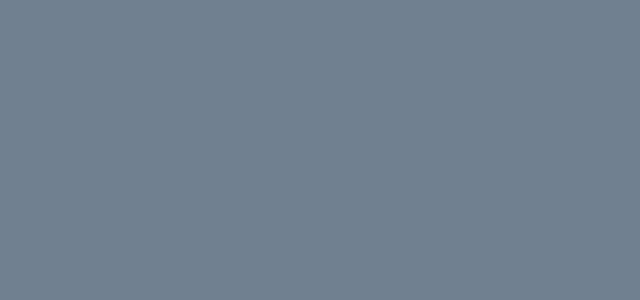
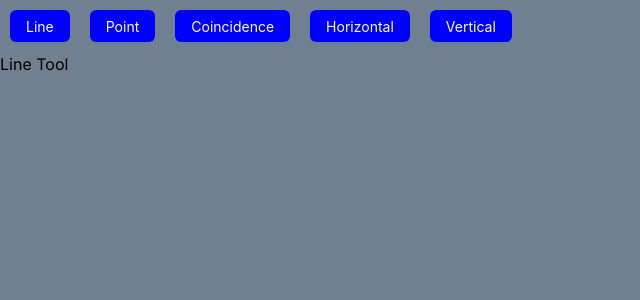
Before and after one commit to sg-dev1/r3f_cad, a Next.js app: page / in a window 1280 px wide. Shown: the top 300 px of the page, without its empty margins (0-640 px from the left). Built offline with nearby package versions, Linux system fonts and the light colour scheme.

Commit message:
Added antd library; added Buttons to switch between different tools (number of tools need to be extendend in future)

```diff
--- a/package.json
+++ b/package.json
@@ -13,6 +13,7 @@
     "@react-three/fiber": "^8.15.19",
     "@reduxjs/toolkit": "^2.2.2",
     "@types/three": "^0.162.0",
+    "antd": "^5.15.4",
     "next": "14.1.3",
     "react": "^18",
     "react-dom": "^18",
--- a/src/app/globals.css
+++ b/src/app/globals.css
@@ -19,3 +19,9 @@ body {
 .sketcherview {
   height: 100vh !important;
 }
+
+/* Apply a margin to all primary buttons */
+.primary-button {
+  margin: 10px;
+  background-color: blue;
+}
--- a/src/components/ClickableLine.tsx
+++ b/src/components/ClickableLine.tsx
@@ -20,6 +20,7 @@ export interface ClickableLineRefType {
   onClick: (event: React.MouseEvent<HTMLDivElement, MouseEvent>) => void;
   onPointerOver: (event: React.PointerEvent<HTMLDivElement>) => void;
   onPointerMove: (event: React.PointerEvent<HTMLDivElement>) => void;
+  reset: () => void;
 }
 
 const xyPlane = new THREE.Plane(new THREE.Vector3(0, 0, 1), 0);
@@ -84,14 +85,19 @@ const ClickableLine = forwardRef<any, any>(({}, ref) => {
           setCurrentMousePos(intersect);
         }
       },
+      reset: () => {
+        setCurrentMousePos(undefined);
+      },
     }),
     [camera, scene, raycaster]
   );
 
   useEffect(() => {
+    const pointsLst = sketchPoints.map((p) => new Vector3(p.x, p.y, p.z));
     if (currentMousePos) {
-      const pointsLst = sketchPoints.map((p) => new Vector3(p.x, p.y, p.z));
       setPointsToDraw([...pointsLst, currentMousePos]);
+    } else {
+      setPointsToDraw(pointsLst);
     }
   }, [currentMousePos]);
 
--- a/src/components/SketcherView.tsx
+++ b/src/components/SketcherView.tsx
@@ -5,6 +5,11 @@
 //      - app also behaves strangely together with orbit controls (maybe disable it - only support zooming and panning and no rotation)
 // NOTE: To fix this issue use Plane instead (mathematical infinite plane)
 // https://www.columbia.edu/~njn2118/journal/2019/2/18.html
+//
+// TODO Should display points
+// TODO Should allow multiple lines --> currently we only have one long line
+// TODO Points and lines should be selectable (highlight on mouse over) --> preparation for constraint tools
+//   --> all this will require changes in data model (redux)
 //
 // TODO add more tools:
 //   - Currently we simply have a simple line drawing tool that saves its points into the redux state
@@ -14,52 +19,94 @@
 // TODO disable camera rotation (only zooming and paning should be allowed) - rotation creates weird behaviour
 'use client';
 
-import React, { useRef, useState, forwardRef, useImperativeHandle } from 'react';
-import { Canvas, useThree } from '@react-three/fiber';
-import { CameraControls, OrthographicCamera, Line, Plane } from '@react-three/drei';
-import { BoxGeometry, Vector3 } from 'three';
-import * as THREE from 'three';
+import React, { useState, useEffect } from 'react';
+import { Canvas } from '@react-three/fiber';
+import { CameraControls, OrthographicCamera } from '@react-three/drei';
 import ClickableLine, { ClickableLineRefType } from './ClickableLine';
+import { Button } from 'antd';
 
-// This is just a test object and will be removed in the future
-// const Box = (props: any) => {
-//   const boxRef = useRef<BoxGeometry>();
+enum ToolState {
+  DISABLED = 0,
+  LINE_TOOL,
+  POINT_TOOL,
 
-//   return (
-//     <mesh ref={boxRef} {...props}>
-//       <boxGeometry args={[100, 100, 100]} />
-//       <meshStandardMaterial attach="material" color={'red'} />
-//     </mesh>
-//   );
-// };
+  CONSTRAINT_COINCIDENCE,
+  CONSTRAINT_HORIZONTAL,
+  CONSTRAINT_VERTICAL,
+}
 
 const SketcherView = () => {
-  const clickRef = React.useRef<ClickableLineRefType>(null);
+  const [toolState, setToolState] = useState<ToolState>(ToolState.LINE_TOOL);
+  const [stateIndicator, setStateIndicator] = useState<string>('');
+
+  const clickableLineRef = React.useRef<ClickableLineRefType>(null);
+
+  useEffect(() => {
+    switch (toolState) {
+      case ToolState.DISABLED:
+        setStateIndicator('No Tool selected!');
+        break;
+      case ToolState.LINE_TOOL:
+        setStateIndicator('Line Tool');
+        break;
+      case ToolState.POINT_TOOL:
+        setStateIndicator('Point Tool');
+        break;
+      case ToolState.CONSTRAINT_COINCIDENCE:
+        setStateIndicator('Coincidence Tool');
+        break;
+      case ToolState.CONSTRAINT_HORIZONTAL:
+        setStateIndicator('Horizontal Constraint Tool');
+        break;
+      case ToolState.CONSTRAINT_VERTICAL:
+        setStateIndicator('Vertical Constraint Tool');
+        break;
+      default:
+        console.error('Should not get here. Invalid Tool State.');
+    }
+  }, [toolState]);
 
   return (
     <>
+      <Button type="primary" className="primary-button" onClick={() => setToolState(ToolState.LINE_TOOL)}>
+        Line
+      </Button>
+      <Button type="primary" className="primary-button" onClick={() => setToolState(ToolState.POINT_TOOL)}>
+        Point
+      </Button>
+      <Button type="primary" className="primary-button" onClick={() => setToolState(ToolState.CONSTRAINT_COINCIDENCE)}>
+        Coincidence
+      </Button>
+      <Button type="primary" className="primary-button" onClick={() => setToolState(ToolState.CONSTRAINT_HORIZONTAL)}>
+        Horizontal
+      </Button>
+      <Button type="primary" className="primary-button" onClick={() => setToolState(ToolState.CONSTRAINT_VERTICAL)}>
+        Vertical
+      </Button>
+
+      <div>{stateIndicator}</div>
+
       <Canvas
         className="sketcherview"
         onClick={(e) => {
-          clickRef.current?.onClick(e);
+          if (ToolState.LINE_TOOL === toolState) {
+            clickableLineRef.current?.onClick(e);
+          }
         }}
-        //onPointerOver={(e) => clickRef.current?.onPointerOver(e)}
-        onPointerMove={(e) => clickRef.current?.onPointerMove(e)}
+        onPointerMove={(e) => {
+          if (ToolState.LINE_TOOL === toolState) {
+            clickableLineRef.current?.onPointerMove(e);
+          } else {
+            clickableLineRef.current?.reset();
+          }
+        }}
       >
         <CameraControls minDistance={1.2} maxDistance={4} />
 
         <ambientLight intensity={0.25} />
         <pointLight intensity={0.75} position={[500, 500, 1000]} />
 
-        {/* <Box position={[70, 70, 0]} />
-        <Box position={[-70, 70, 0]} />
-        <Box position={[70, -70, 0]} />
-        <Box position={[-70, -70, 0]} /> */}
-
-        {/* Have a drawing plane where to draw the sketch */}
-        {/* <Plane args={[2000, 2000]} /> */}
-
-        <ClickableLine ref={clickRef} />
+        <ClickableLine ref={clickableLineRef} />
 
         <OrthographicCamera
           makeDefault
```
Also changed, not shown: 1 other file (tests, documents, lock files or other folders).
